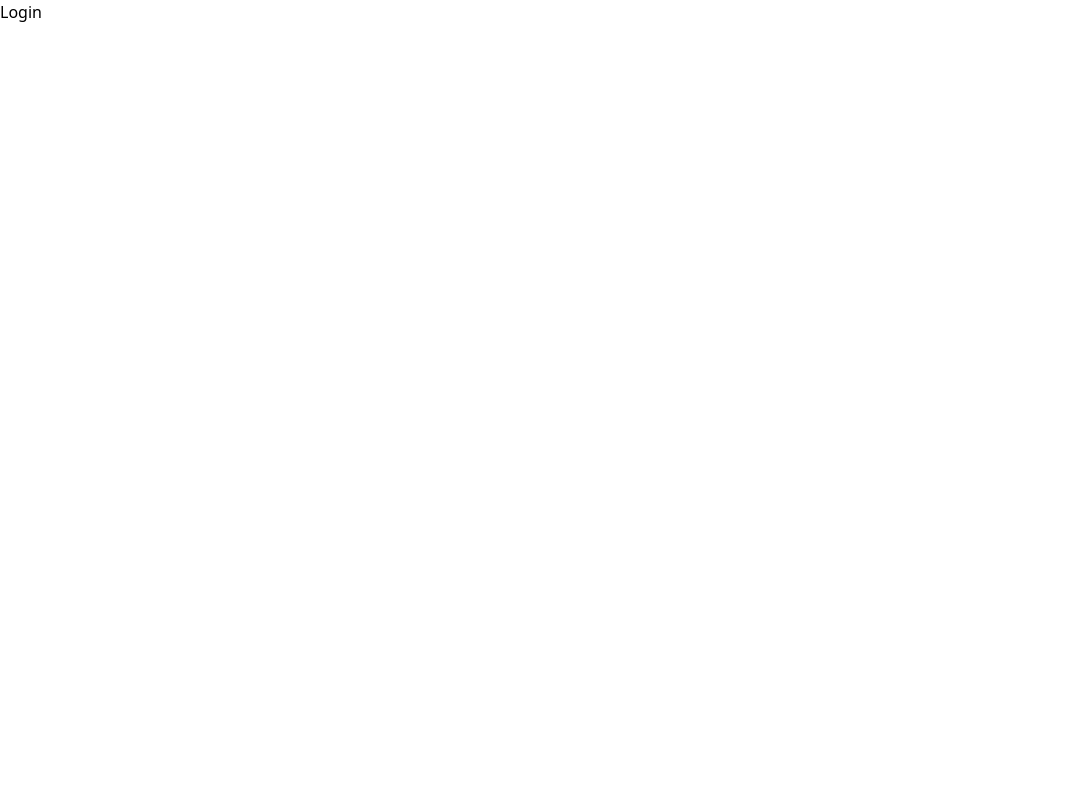
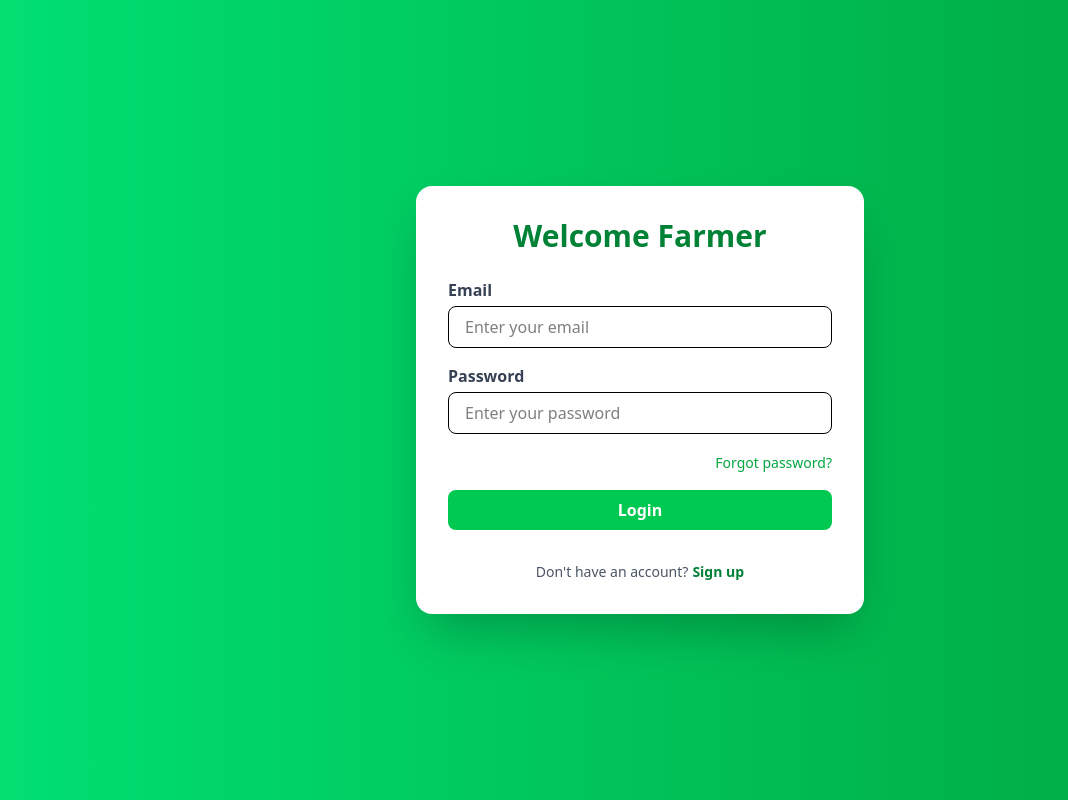
Before and after one commit to uwingabirejoselyne/agriTracker, a React (Vite) app in the folder frontend/: page / in a window 1280 px wide. Shown: the whole page, without its empty margins (0-1068 px from the left). Built offline with nearby package versions, Linux system fonts and the light colour scheme.

Commit message:
styling Login page

```diff
--- a/frontend/src/pages/Login.jsx
+++ b/frontend/src/pages/Login.jsx
@@ -1,11 +1,58 @@
-import React from 'react'
+import React from 'react';
 
 const Login = () => {
   return (
-    <div>
-      Login
+    <div className="min-h-screen flex items-center justify-center bg-gradient-to-r from-green-400 to-green-600">
+      <div className="bg-white p-8 rounded-2xl shadow-2xl w-full max-w-md">
+        <h2 className="text-3xl font-bold text-center text-green-700 mb-6">Welcome Farmer</h2>
+
+        <form className="space-y-4">
+  <div>
+    <label className="block mb-1 text-gray-700 font-semibold">Email</label>
+    <input
+      type="email"
+      placeholder="Enter your email"
+      className="w-full px-4 py-2 rounded-lg border focus:outline-none focus:ring-2 focus:ring-green-500"
+    />
+  </div>
+
+  <div>
+    <label className="block mb-1 text-gray-700 font-semibold">Password</label>
+    <input
+      type="password"
+      placeholder="Enter your password"
+      className="w-full px-4 py-2 rounded-lg border focus:outline-none focus:ring-2 focus:ring-green-500"
+    />
+  </div>
+
+  {/* Forgot Password */}
+  <div className="text-right">
+    <a href="#" className="text-sm text-green-600 hover:underline">
+      Forgot password?
+    </a>
+  </div>
+
+  <button
+    type="submit"
+    className="w-full bg-green-500 hover:bg-green-600 text-white font-bold py-2 px-4 rounded-lg transition duration-300"
+  >
+    Login
+  </button>
+
+  {/* Don't have an account */}
+  <div className="text-center mt-4">
+    <p className="text-sm text-gray-600">
+      Don't have an account?
+      <a href="#" className="text-green-700 font-semibold hover:underline ml-1">
+        Sign up
+      </a>
+    </p>
+  </div>
+</form>
+
+      </div>
     </div>
-  )
-}
+  );
+};
 
-export default Login
+export default Login;
```
